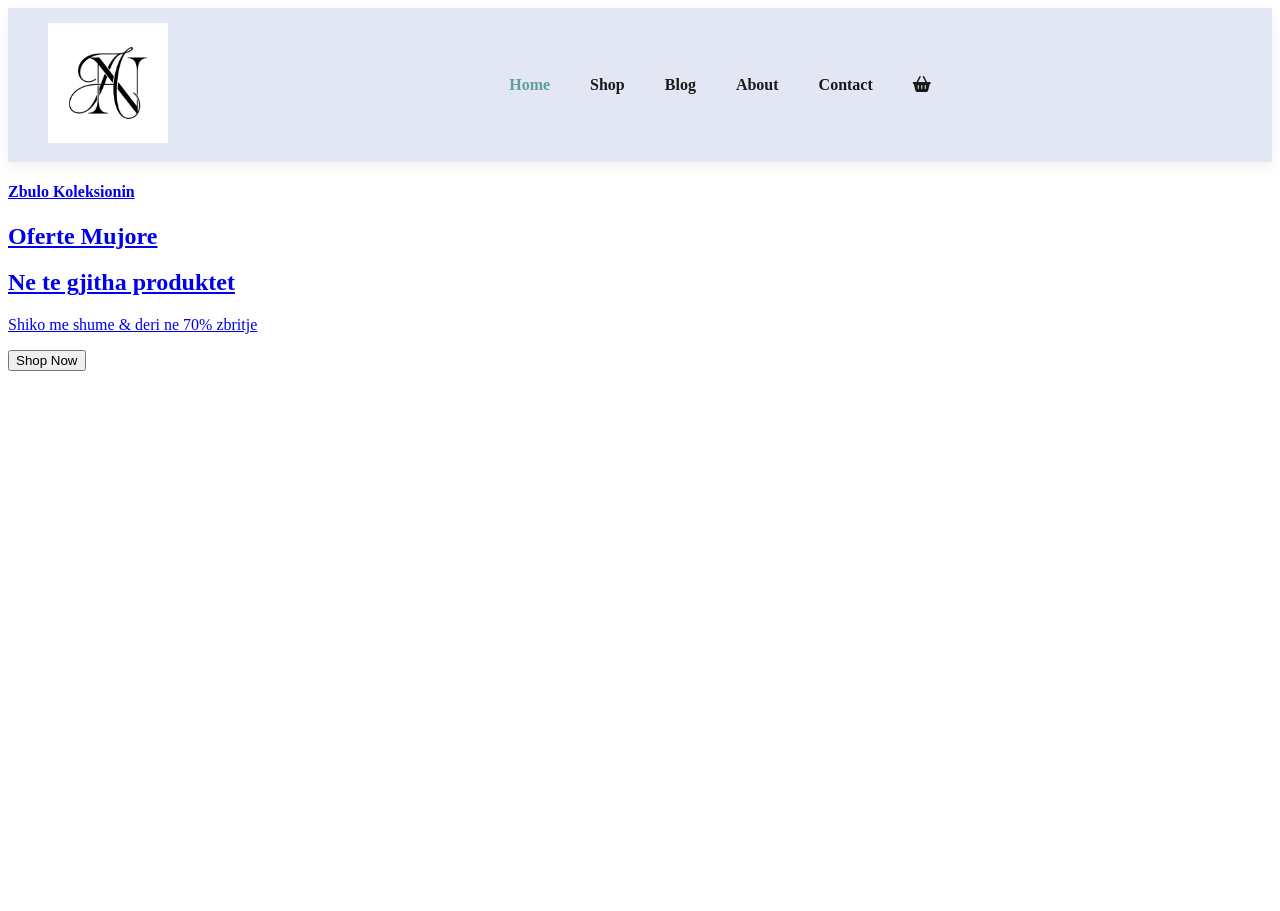
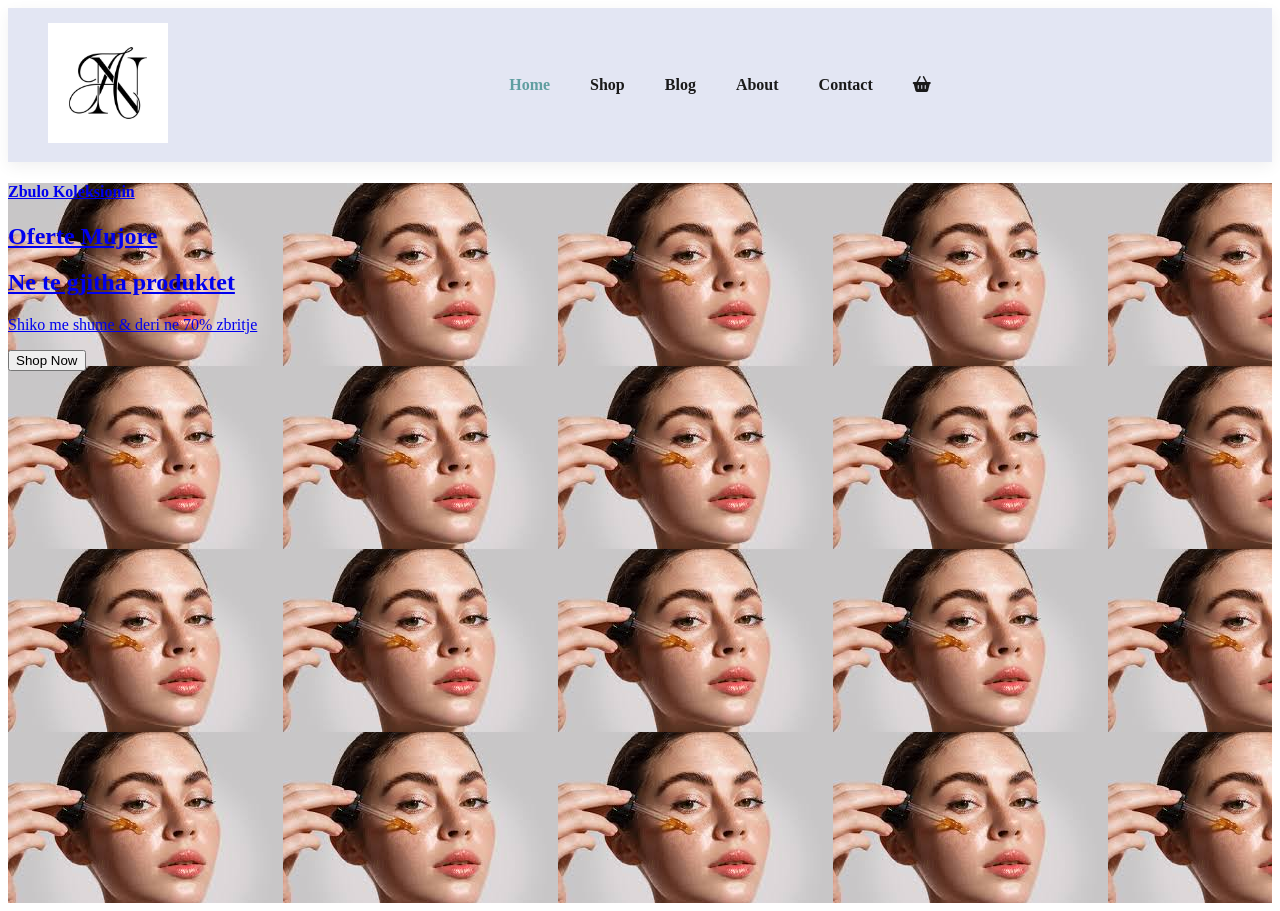
Before and after one commit to anilahida/e-commerce1, a PHP site: page / in a window 1280 px wide. Before the commit the page ends 371 px from the top, so only its background shows below. Run offline with PHP 8.4, Linux system fonts and the light colour scheme.

Commit message:
fotoja website

```diff
--- a/style.css
+++ b/style.css
@@ -48,3 +48,10 @@ position: relative;
     width: 120px;
     height: auto;
 }
+
+#hero{
+    background-image: url("serum.jpg");
+    height: 90vh;
+    width: 100%;
+
+}
```
Also changed, not shown: serum.jpg (added).
